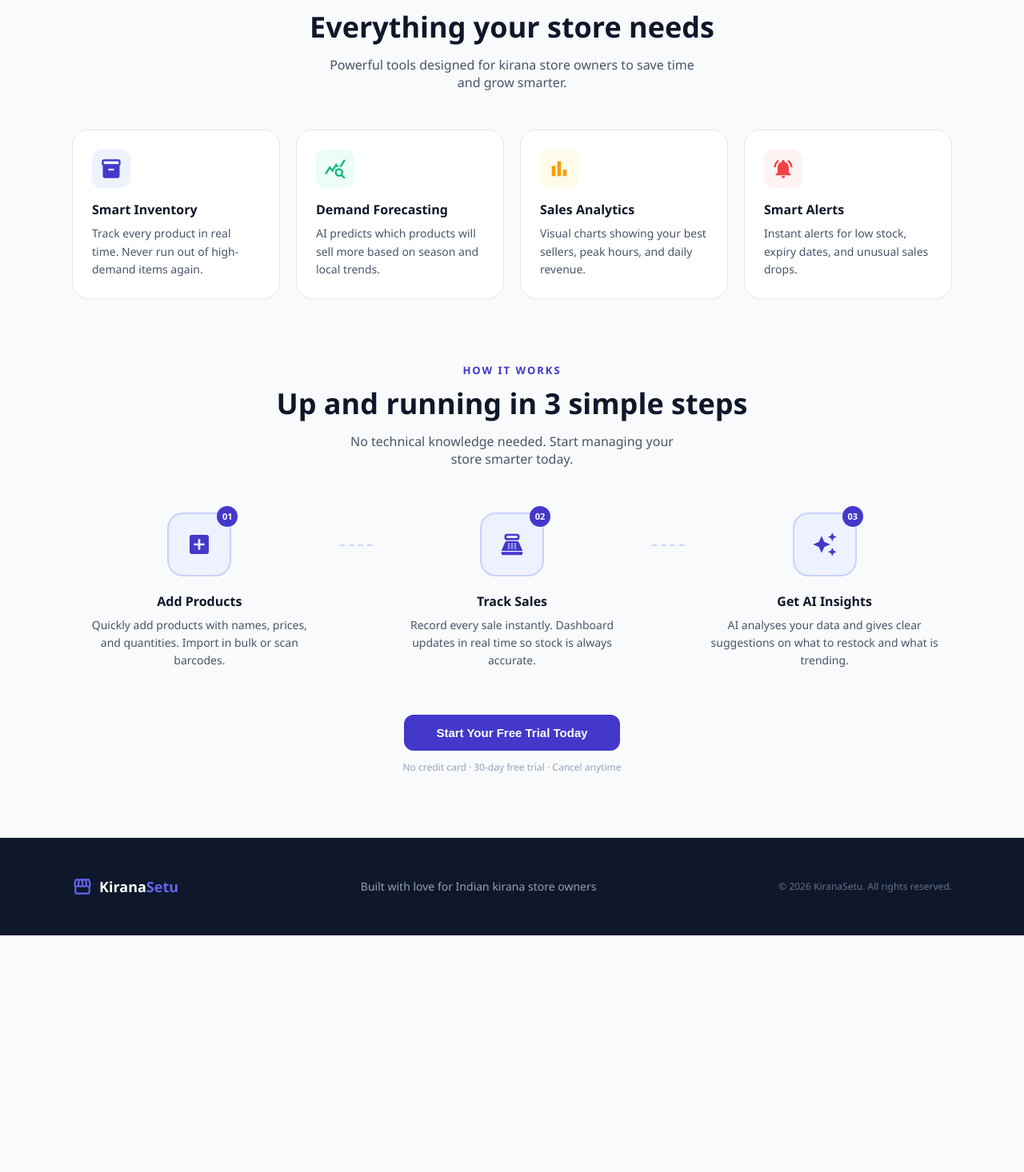
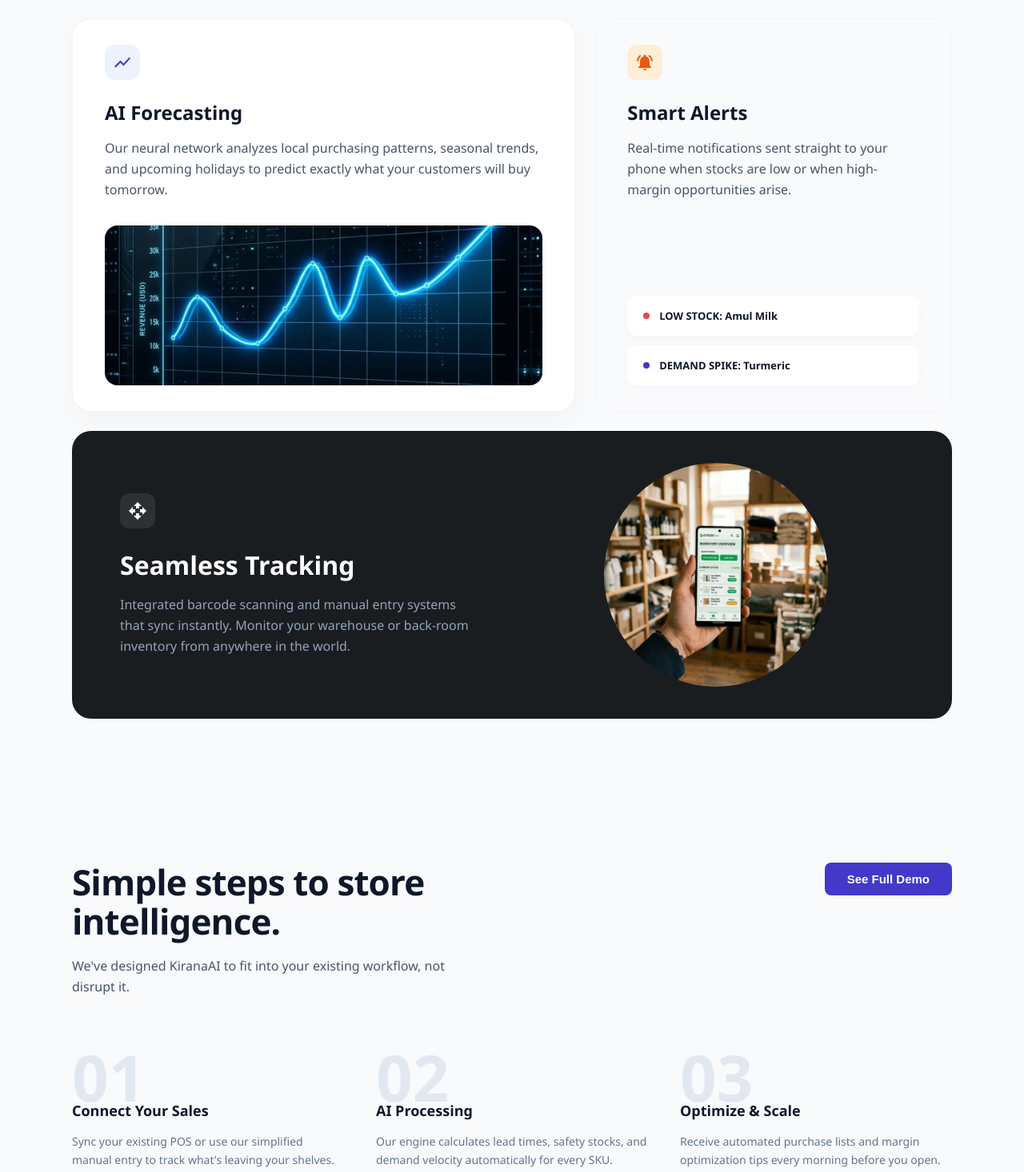
Before and after one commit to mann2007-ptl/kiranaSetu, a React app in the folder frontend/: page / in a window 1280 px wide. Shown: the part 864-2330 px from the top of the page at 80% size. Before the commit the page ends 2034 px from the top, so only its background shows below. Built offline with nearby package versions, Linux system fonts and the light colour scheme; the HTML template or start-up script is replaced by a standard one.

Commit message:
enhance the landing-page UI by adding new details about the website

```diff
--- a/frontend/src/components/FeaturesGrid.jsx
+++ b/frontend/src/components/FeaturesGrid.jsx
@@ -1,89 +1,86 @@
-import React from 'react'
-import InventoryIcon from '@mui/icons-material/Inventory'
-import QueryStatsIcon from '@mui/icons-material/QueryStats'
-import BarChartIcon from '@mui/icons-material/BarChart'
-import NotificationsActiveIcon from '@mui/icons-material/NotificationsActive'
-
-const FEATURES = [
-  {
-    icon: <InventoryIcon style={{ fontSize: 28, color: '#4338CA' }} />,
-    bg: '#EEF2FF',
-    title: 'Smart Inventory',
-    desc: 'Track every product in real time. Never run out of high-demand items again.',
-  },
-  {
-    icon: <QueryStatsIcon style={{ fontSize: 28, color: '#10B981' }} />,
-    bg: '#ECFDF5',
-    title: 'Demand Forecasting',
-    desc: 'AI predicts which products will sell more based on season and local trends.',
-  },
-  {
-    icon: <BarChartIcon style={{ fontSize: 28, color: '#F59E0B' }} />,
-    bg: '#FFFBEB',
-    title: 'Sales Analytics',
-    desc: 'Visual charts showing your best sellers, peak hours, and daily revenue.',
-  },
-  {
-    icon: <NotificationsActiveIcon style={{ fontSize: 28, color: '#EF4444' }} />,
-    bg: '#FEF2F2',
-    title: 'Smart Alerts',
-    desc: 'Instant alerts for low stock, expiry dates, and unusual sales drops.',
-  },
-]
-
-function FeatureCard({ icon, bg, title, desc }) {
-  return (
-    <div className="card-hover" style={{
-      background: 'white', borderRadius: 20,
-      padding: 24, border: '1px solid #E5E7EB'
-    }}>
-      <div style={{
-        width: 48, height: 48, borderRadius: 12,
-        background: bg, display: 'flex',
-        alignItems: 'center', justifyContent: 'center', marginBottom: 16
-      }}>
-        {icon}
-      </div>
-      <h3 style={{ fontSize: 16, fontWeight: 700, color: '#0F172A', marginBottom: 8 }}>
-        {title}
-      </h3>
-      <p style={{ fontSize: 14, color: '#475569', lineHeight: 1.6 }}>
-        {desc}
-      </p>
-    </div>
-  )
-}
+import React from 'react';
+import ShowChartIcon from '@mui/icons-material/ShowChart';
+import NotificationsActiveIcon from '@mui/icons-material/NotificationsActive';
+import OpenWithIcon from '@mui/icons-material/OpenWith';
 
 function FeaturesGrid() {
   return (
-    <section id="features" style={{ padding: '0 24px', marginBottom: 80 }}>
-      <div style={{ maxWidth: 1100, margin: '0 auto' }}>
+    <section id="features" style={{ padding: '40px 24px', marginBottom: 60 }}>
+      <div style={{ maxWidth: 1100, margin: '0 auto', display: 'flex', flexDirection: 'column', gap: 24 }}>
 
-        {/* Heading */}
-        <div style={{ textAlign: 'center', marginBottom: 48 }}>
-          <p style={{ color: '#4338CA', fontWeight: 600, fontSize: 13,
-            textTransform: 'uppercase', letterSpacing: 2, marginBottom: 8 }}>
-            Features
-          </p>
-          <h2 style={{ fontSize: 36, fontWeight: 800, color: '#0F172A', marginBottom: 12 }}>
-            Everything your store needs
-          </h2>
-          <p style={{ fontSize: 16, color: '#475569', maxWidth: 480, margin: '0 auto' }}>
-            Powerful tools designed for kirana store owners to save time and grow smarter.
-          </p>
+        {/* Top Row */}
+        <div style={{ display: 'flex', gap: 24, flexWrap: 'wrap' }}>
+
+          {/* AI Forecasting Card */}
+          <div style={{
+            flex: '1.5', minWidth: 320, background: 'white', borderRadius: 24, padding: '32px 40px',
+            boxShadow: '0 10px 30px rgba(0,0,0,0.03)', border: '1px solid #F1F5F9',
+            display: 'flex', flexDirection: 'column'
+          }}>
+            <div style={{ background: '#EEF2FF', width: 44, height: 44, borderRadius: 12, display: 'flex', alignItems: 'center', justifyContent: 'center', marginBottom: 24 }}>
+              <ShowChartIcon style={{ color: '#4338CA' }} />
+            </div>
+            <h3 style={{ fontSize: 24, fontWeight: 700, color: '#0F172A', marginBottom: 16 }}>AI Forecasting</h3>
+            <p style={{ fontSize: 16, color: '#475569', lineHeight: 1.6, marginBottom: 32 }}>
+              Our neural network analyzes local purchasing patterns, seasonal trends, and upcoming holidays to predict exactly what your customers will buy tomorrow.
+            </p>
+            <div style={{ marginTop: 'auto', borderRadius: 16, overflow: 'hidden' }}>
+              <img src="/ai_chart.png" alt="AI Chart" style={{ width: '100%', height: 'auto', display: 'block', maxHeight: 200, objectFit: 'cover' }} />
+            </div>
+          </div>
+
+          {/* Smart Alerts Card */}
+          <div style={{
+            flex: '1', minWidth: 300, background: '#F8FAFC', borderRadius: 24, padding: '32px 40px',
+            border: '1px solid #F1F5F9', display: 'flex', flexDirection: 'column'
+          }}>
+            <div style={{ background: '#FFEDD5', width: 44, height: 44, borderRadius: 12, display: 'flex', alignItems: 'center', justifyContent: 'center', marginBottom: 24 }}>
+              <NotificationsActiveIcon style={{ color: '#EA580C' }} />
+            </div>
+            <h3 style={{ fontSize: 24, fontWeight: 700, color: '#0F172A', marginBottom: 16 }}>Smart Alerts</h3>
+            <p style={{ fontSize: 16, color: '#475569', lineHeight: 1.6, marginBottom: 40 }}>
+              Real-time notifications sent straight to your phone when stocks are low or when high-margin opportunities arise.
+            </p>
+
+            <div style={{ marginTop: 'auto', display: 'flex', flexDirection: 'column', gap: 12 }}>
+              <div style={{ background: 'white', padding: '16px 20px', borderRadius: 12, boxShadow: '0 4px 14px rgba(0,0,0,0.02)', display: 'flex', alignItems: 'center', gap: 12 }}>
+                <div style={{ width: 8, height: 8, borderRadius: '50%', background: '#EF4444' }}></div>
+                <span style={{ fontSize: 13, fontWeight: 700, color: '#0F172A' }}>LOW STOCK: Amul Milk</span>
+              </div>
+              <div style={{ background: 'white', padding: '16px 20px', borderRadius: 12, boxShadow: '0 4px 14px rgba(0,0,0,0.02)', display: 'flex', alignItems: 'center', gap: 12 }}>
+                <div style={{ width: 8, height: 8, borderRadius: '50%', background: '#4338CA' }}></div>
+                <span style={{ fontSize: 13, fontWeight: 700, color: '#0F172A' }}>DEMAND SPIKE: Turmeric</span>
+              </div>
+            </div>
+          </div>
+
         </div>
 
-        {/* Grid */}
+        {/* Bottom Wide Card */}
         <div style={{
-          display: 'grid',
-          gridTemplateColumns: 'repeat(auto-fit, minmax(220px, 1fr))',
-          gap: 20
+          background: '#1A1D20', borderRadius: 24, padding: '40px 60px',
+          display: 'flex', alignItems: 'center', justifyContent: 'space-between', flexWrap: 'wrap', gap: 40
         }}>
-          {FEATURES.map((f, i) => <FeatureCard key={i} {...f} />)}
+          <div style={{ flex: 1, minWidth: 300 }}>
+            <div style={{ background: '#2D3136', width: 44, height: 44, borderRadius: 12, display: 'flex', alignItems: 'center', justifyContent: 'center', marginBottom: 24 }}>
+              <OpenWithIcon style={{ color: '#F8FAFC' }} />
+            </div>
+            <h3 style={{ fontSize: 32, fontWeight: 800, color: 'white', marginBottom: 16 }}>Seamless Tracking</h3>
+            <p style={{ fontSize: 16, color: '#94A3B8', lineHeight: 1.6, maxWidth: 440 }}>
+              Integrated barcode scanning and manual entry systems that sync instantly. Monitor your warehouse or back-room inventory from anywhere in the world.
+            </p>
+          </div>
+
+          <div style={{ flex: 1, display: 'flex', justifyContent: 'center' }}>
+            <div style={{ width: 280, height: 280, borderRadius: '50%', background: 'rgba(255,255,255,0.02)', display: 'flex', alignItems: 'center', justifyContent: 'center', overflow: 'hidden' }}>
+              <img src="/phone_app.png" alt="Phone App" style={{ height: '100%', width: '100%', objectFit: 'cover', borderRadius: '40px' }} />
+            </div>
+          </div>
         </div>
+
       </div>
     </section>
-  )
+  );
 }
 
-export default FeaturesGrid
+export default FeaturesGrid;
--- a/frontend/src/components/HowItWorks.jsx
+++ b/frontend/src/components/HowItWorks.jsx
@@ -1,106 +1,83 @@
-import React from 'react'
-import AddBoxIcon from '@mui/icons-material/AddBox'
-import PointOfSaleIcon from '@mui/icons-material/PointOfSale'
-import AutoAwesomeIcon from '@mui/icons-material/AutoAwesome'
-
-const STEPS = [
-  {
-    number: '01',
-    icon: <AddBoxIcon style={{ fontSize: 32, color: '#4338CA' }} />,
-    title: 'Add Products',
-    desc: 'Quickly add products with names, prices, and quantities. Import in bulk or scan barcodes.',
-  },
-  {
-    number: '02',
-    icon: <PointOfSaleIcon style={{ fontSize: 32, color: '#4338CA' }} />,
-    title: 'Track Sales',
-    desc: 'Record every sale instantly. Dashboard updates in real time so stock is always accurate.',
-  },
-  {
-    number: '03',
-    icon: <AutoAwesomeIcon style={{ fontSize: 32, color: '#4338CA' }} />,
-    title: 'Get AI Insights',
-    desc: 'AI analyses your data and gives clear suggestions on what to restock and what is trending.',
-  },
-]
-
-function Step({ number, icon, title, desc }) {
-  return (
-    <div style={{ flex: 1, textAlign: 'center', padding: '0 16px' }}>
-      <div style={{
-        position: 'relative', width: 80, height: 80,
-        borderRadius: 20, background: '#EEF2FF',
-        border: '2px solid #C7D2FE',
-        display: 'flex', alignItems: 'center',
-        justifyContent: 'center', margin: '0 auto 20px'
-      }}>
-        {icon}
-        <span style={{
-          position: 'absolute', top: -10, right: -10,
-          width: 26, height: 26, borderRadius: '50%',
-          background: '#4338CA', color: 'white',
-          fontSize: 11, fontWeight: 700,
-          display: 'flex', alignItems: 'center', justifyContent: 'center'
-        }}>
-          {number}
-        </span>
-      </div>
-      <h3 style={{ fontSize: 16, fontWeight: 700, color: '#0F172A', marginBottom: 8 }}>
-        {title}
-      </h3>
-      <p style={{ fontSize: 14, color: '#475569', lineHeight: 1.6 }}>
-        {desc}
-      </p>
-    </div>
-  )
-}
+import React from 'react';
 
 function HowItWorks() {
   return (
-    <section id="how-it-works" style={{ padding: '0 24px', marginBottom: 80 }}>
+    <section id="how-it-works" style={{ padding: '80px 24px', background: '#F8FAFC' }}>
       <div style={{ maxWidth: 1100, margin: '0 auto' }}>
 
-        {/* Heading */}
-        <div style={{ textAlign: 'center', marginBottom: 56 }}>
-          <p style={{ color: '#4338CA', fontWeight: 600, fontSize: 13,
-            textTransform: 'uppercase', letterSpacing: 2, marginBottom: 8 }}>
-            How It Works
-          </p>
-          <h2 style={{ fontSize: 36, fontWeight: 800, color: '#0F172A', marginBottom: 12 }}>
-            Up and running in 3 simple steps
-          </h2>
-          <p style={{ fontSize: 16, color: '#475569', maxWidth: 440, margin: '0 auto' }}>
-            No technical knowledge needed. Start managing your store smarter today.
-          </p>
+        {/* Header Row */}
+        <div style={{ display: 'flex', justifyContent: 'space-between', alignItems: 'flex-start', flexWrap: 'wrap', gap: 24, marginBottom: 60 }}>
+          <div style={{ maxWidth: 500 }}>
+            <h2 style={{ fontSize: 44, fontWeight: 800, color: '#0F172A', lineHeight: 1.1, marginBottom: 20, letterSpacing: '-0.02em' }}>
+              Simple steps to store intelligence.
+            </h2>
+            <p style={{ fontSize: 16, color: '#475569', lineHeight: 1.6 }}>
+              We've designed KiranaAI to fit into your existing workflow, not disrupt it.
+            </p>
+          </div>
+          <button style={{
+            background: '#4338CA', color: 'white', fontWeight: 600, fontSize: 15,
+            padding: '12px 28px', borderRadius: 8, border: 'none', cursor: 'pointer'
+          }}>
+            See Full Demo
+          </button>
         </div>
 
-        {/* Steps */}
-        <div style={{ display: 'flex', alignItems: 'flex-start', flexWrap: 'wrap', gap: 16 }}>
-          {STEPS.map((step, index) => (
-            <React.Fragment key={index}>
-              <Step {...step} />
-              {index < STEPS.length - 1 && (
-                <div style={{
-                  flex: '0 0 40px', borderTop: '2px dashed #C7D2FE',
-                  marginTop: 40, alignSelf: 'flex-start'
-                }} />
-              )}
-            </React.Fragment>
-          ))}
+        {/* 3 Steps Row */}
+        <div style={{ display: 'flex', gap: 40, flexWrap: 'wrap', marginBottom: 100 }}>
+          <div style={{ flex: 1, minWidth: 260 }}>
+            <h1 style={{ fontSize: 80, fontWeight: 900, color: '#E2E8F0', margin: '0 0 -10px', lineHeight: 1 }}>01</h1>
+            <h3 style={{ fontSize: 18, fontWeight: 800, color: '#0F172A', marginBottom: 16 }}>Connect Your Sales</h3>
+            <p style={{ fontSize: 14, color: '#64748B', lineHeight: 1.6 }}>
+              Sync your existing POS or use our simplified manual entry to track what's leaving your shelves.
+            </p>
+          </div>
+          <div style={{ flex: 1, minWidth: 260 }}>
+            <h1 style={{ fontSize: 80, fontWeight: 900, color: '#E2E8F0', margin: '0 0 -10px', lineHeight: 1 }}>02</h1>
+            <h3 style={{ fontSize: 18, fontWeight: 800, color: '#0F172A', marginBottom: 16 }}>AI Processing</h3>
+            <p style={{ fontSize: 14, color: '#64748B', lineHeight: 1.6 }}>
+              Our engine calculates lead times, safety stocks, and demand velocity automatically for every SKU.
+            </p>
+          </div>
+          <div style={{ flex: 1, minWidth: 260 }}>
+            <h1 style={{ fontSize: 80, fontWeight: 900, color: '#E2E8F0', margin: '0 0 -10px', lineHeight: 1 }}>03</h1>
+            <h3 style={{ fontSize: 18, fontWeight: 800, color: '#0F172A', marginBottom: 16 }}>Optimize & Scale</h3>
+            <p style={{ fontSize: 14, color: '#64748B', lineHeight: 1.6 }}>
+              Receive automated purchase lists and margin optimization tips every morning before you open.
+            </p>
+          </div>
         </div>
 
-        {/* CTA */}
-        <div style={{ textAlign: 'center', marginTop: 56 }}>
-          <button className="btn-primary" style={{ padding: '14px 40px', fontSize: 15 }}>
-            Start Your Free Trial Today
-          </button>
-          <p style={{ fontSize: 12, color: '#94A3B8', marginTop: 12 }}>
-            No credit card · 30-day free trial · Cancel anytime
+        {/* Big CTA */}
+        <div style={{
+          background: 'linear-gradient(135deg, #4338CA, #5B21B6)', borderRadius: 24, padding: '72px 40px',
+          textAlign: 'center', color: 'white'
+        }}>
+          <h2 style={{ fontSize: 44, fontWeight: 800, margin: '0 0 20px', letterSpacing: '-0.02em', lineHeight: 1.1 }}>
+            Ready to transform<br />your Kirana?
+          </h2>
+          <p style={{ fontSize: 16, margin: '0 auto 40px', maxWidth: 640, color: '#E0E7FF' }}>
+            Join 5,000+ local store owners who have reduced inventory waste by 30% using KiranaAI.
           </p>
+          <div style={{ display: 'flex', justifyContent: 'center', gap: 16, flexWrap: 'wrap' }}>
+            <button style={{
+              background: 'white', color: '#4338CA', fontWeight: 800, fontSize: 15,
+              padding: '14px 32px', borderRadius: 8, border: 'none', cursor: 'pointer'
+            }}>
+              Get Started for Free
+            </button>
+            <button style={{
+              background: '#5b21b6', color: 'white', fontWeight: 600, fontSize: 15,
+              padding: '14px 32px', borderRadius: 8, border: '1px solid #7c3aed', cursor: 'pointer'
+            }}>
+              Schedule a Demo
+            </button>
+          </div>
         </div>
+
       </div>
     </section>
-  )
+  );
 }
 
-export default HowItWorks
+export default HowItWorks;
```
Also changed, not shown: frontend/src/App.css (+23 -0 lines), frontend/public/ai_chart.png (added), frontend/public/phone_app.png (added).
